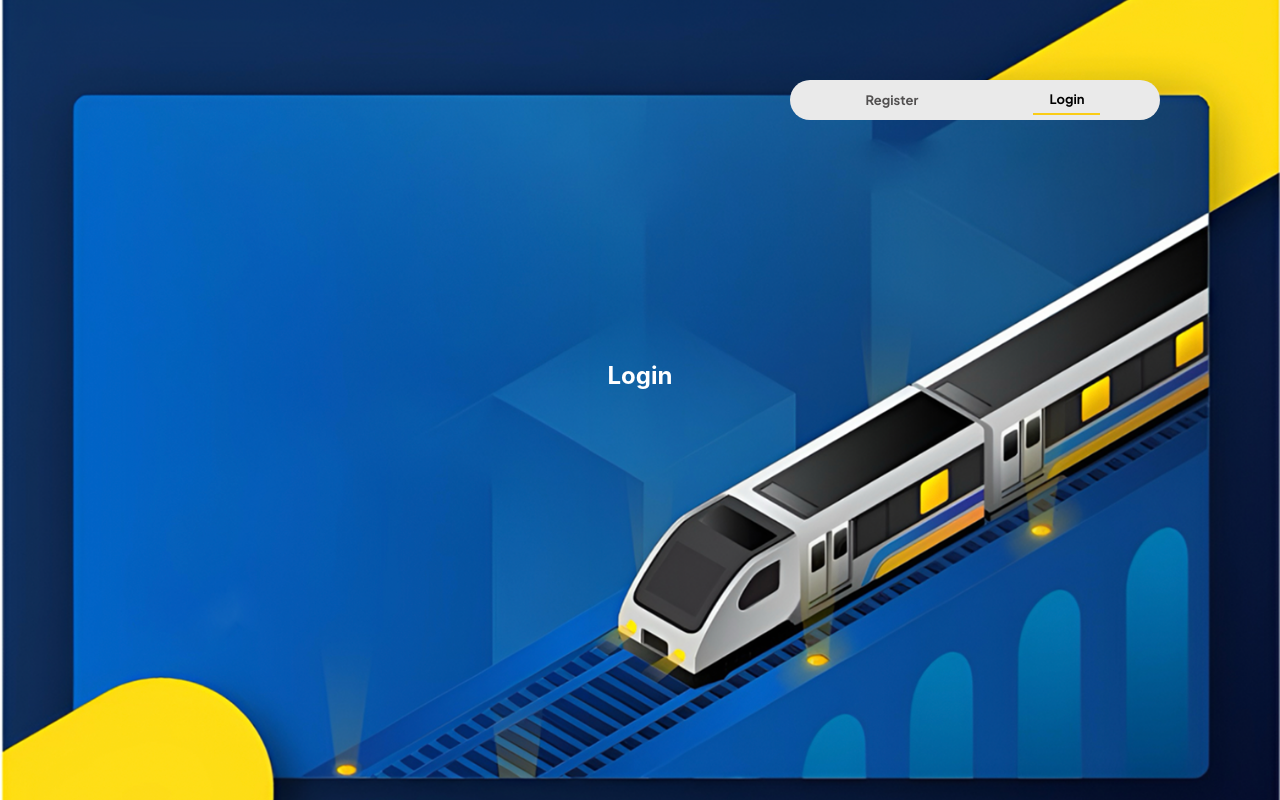
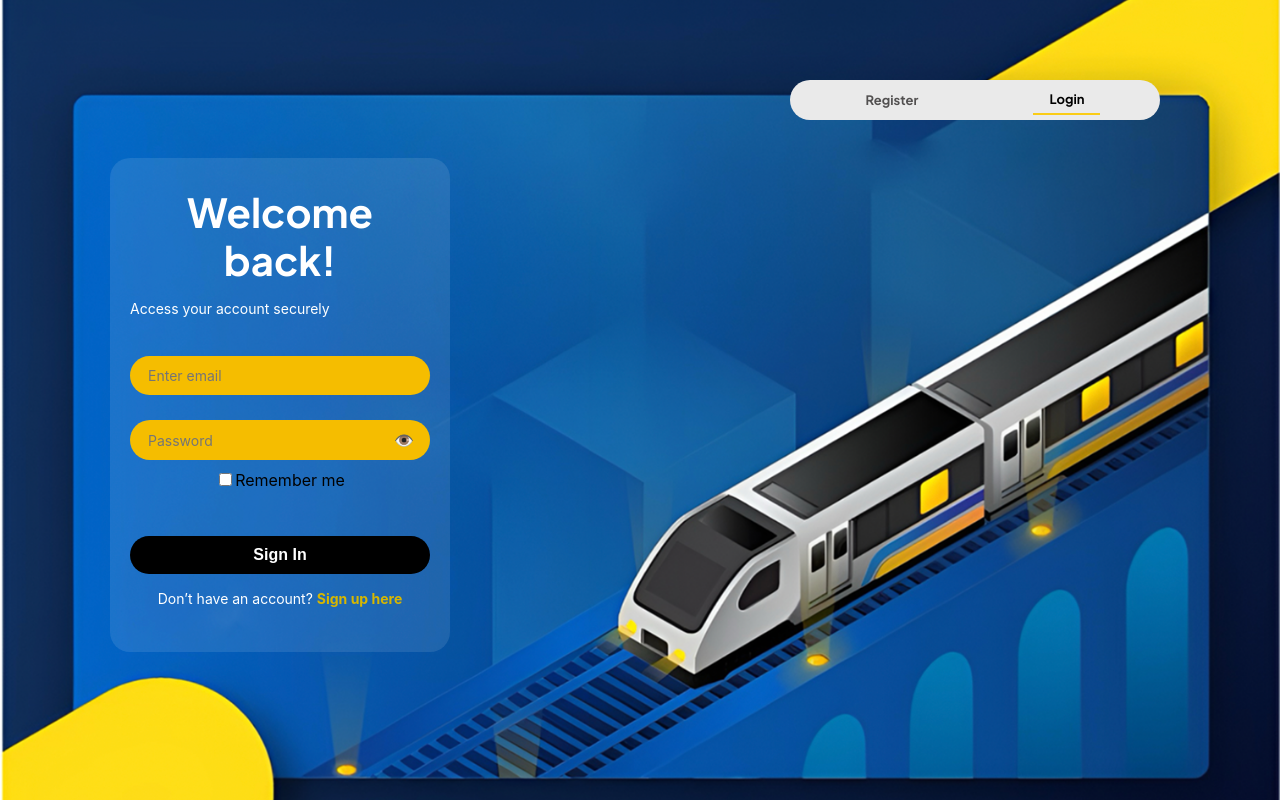
Before and after one commit to Facundo-Lanusse/electronica-digital, a React (Create React App) app in the folder frontend/: page / in a window 1280 px wide. Both pictures are taken after a click on the button "Login". Built offline with nearby package versions, Linux system fonts and the light colour scheme.

Commit message:
LandingPage.jsx con login

```diff
--- a/frontend/src/components/LandingPage.jsx
+++ b/frontend/src/components/LandingPage.jsx
@@ -1,5 +1,4 @@
-import React from 'react';
-import { useState } from 'react';
+import React, { useState } from 'react';
 import { useNavigate } from 'react-router-dom';
 import '../css/LandingPage.css';
 
@@ -9,11 +8,23 @@ const LandingPage = () => {
     const [email, setEmail] = useState('');
     const [password, setPassword] = useState('');
     const [confirmPassword, setConfirmPassword] = useState('');
+    const [type, setType] = useState("password");
+    const [rememberMe, setRememberMe] = useState(false);
+    const [activeTab, setActiveTab] = useState(null);
 
     const BACKEND_URL = process.env.REACT_APP_BACKEND_URL;
 
+    const tabs = [
+        { id: "tab1", label: "Register" },
+        { id: "tab2", label: "Login" }
+    ];
+
     const handleClick = () => {
         navigate('/home');
+    };
+
+    const handleToggle = () => {
+        setType(prev => prev === "password" ? "text" : "password");
     };
 
     const handleRegister = async (e) => {
@@ -24,12 +35,10 @@ const LandingPage = () => {
 
         if (!name || !email || !password || !confirmPassword) {
             return alert("Todos los campos son obligatorios");
-
         }
 
         if (password !== confirmPassword) {
             return alert("Las contraseñas no coinciden");
-
         }
 
         try {
@@ -54,21 +63,42 @@ const LandingPage = () => {
         }
     };
 
-    const [activeTab, setActiveTab] = useState(null);
-    const tabs = [
-        { id: "tab1", label: "Register" },
-        { id: "tab2", label: "Login" }
-    ];
+    const handleLogin = async (e) => {
+        e.preventDefault();
+        try {
+            const response = await fetch(`${BACKEND_URL}/api/login`, {
+                method: 'POST',
+                headers: { 'Content-Type': 'application/json' },
+                body: JSON.stringify({ email, password })
+            });
 
+            const data = await response.json();
 
+            if (response.ok) {
+                if (rememberMe) {
+                    localStorage.setItem('rememberedEmail', email);
+                }
+                alert('Login exitoso');
+                navigate('/home');
+            } else {
+                alert(data.error || 'Error al iniciar sesión');
+            }
+        } catch (error) {
+            console.error('Error en login:', error);
+            alert('Fallo de conexión con el servidor');
+        }
+    };
 
     return (
         <div className="landing-container">
-            {activeTab === null && (<div className="box-Welcome">
+            {activeTab === null && (
+                <div className="box-Welcome">
                     <h1>Welcome</h1>
                     <p>Reserva tu lugar</p>
                     <button onClick={handleClick}>Get Started</button>
-            </div>)} {/*//null tab , mi inicio*/}
+                </div>
+            )}
+
             <div className="tab-section">
                 <div className="NavigateOption">
                     {tabs.map((tab) => (
@@ -88,6 +118,7 @@ const LandingPage = () => {
                     ))}
                 </div>
             </div>
+
             {activeTab === "tab1" && (
                 <div className="form-wrapper">
                     <div className="register-container">
@@ -102,7 +133,7 @@ const LandingPage = () => {
                                     type="text"
                                     placeholder="Username"
                                     value={name}
-                                    onChange={(e) =>   setName(e.target.value)}
+                                    onChange={(e) => setName(e.target.value)}
                                 />
                             </div>
                             <div className="input-group">
@@ -111,7 +142,7 @@ const LandingPage = () => {
                                     type="email"
                                     placeholder="Email Address"
                                     value={email}
-                                    onChange={(e) =>   setEmail(e.target.value)}
+                                    onChange={(e) => setEmail(e.target.value)}
                                 />
                             </div>
                             <div className="input-group">
@@ -120,7 +151,7 @@ const LandingPage = () => {
                                     type="password"
                                     placeholder="Password"
                                     value={password}
-                                    onChange={(e) =>   setPassword(e.target.value)}
+                                    onChange={(e) => setPassword(e.target.value)}
                                 />
                             </div>
                             <div className="input-group">
@@ -129,7 +160,7 @@ const LandingPage = () => {
                                     type="password"
                                     placeholder="Confirm Password"
                                     value={confirmPassword}
-                                    onChange={(e) =>   setConfirmPassword(e.target.value)}
+                                    onChange={(e) => setConfirmPassword(e.target.value)}
                                 />
                             </div>
                             <div className="signInWrapper">
@@ -157,15 +188,62 @@ const LandingPage = () => {
                             </div>
                         </div>
                     </div>
-                    </div> )}
-                {activeTab === "tab2" && (
-                    <div className="box-navigation">
-                        <h2>Login</h2>
                 </div>
             )}
 
-
-
+            {activeTab === "tab2" && (
+                <div className="form-wrapper">
+                    <div className="register-container">
+                        <h1 className="register-title">Welcome back!</h1>
+                        <p className="register-subtitle">
+                            Access your account securely
+                        </p>
+                        <form className="register-form" onSubmit={handleLogin}>
+                            <div className="input-group">
+                                <input
+                                    type="email"
+                                    placeholder="Enter email"
+                                    value={email}
+                                    onChange={(e) => setEmail(e.target.value)}
+                                    required
+                                />
+                            </div>
+                            <div className="input-group">
+                                <input
+                                    type={type}
+                                    placeholder="Password"
+                                    value={password}
+                                    onChange={(e) => setPassword(e.target.value)}
+                                    required
+                                />
+                                <span className="toggle-password-icon" onClick={handleToggle}>
+                                    {type === 'password' ? '👁️' : '🙈'}
+                                </span>
+                            </div>
+                            <div className="remember-me">
+                                <input
+                                    type="checkbox"
+                                    id="rememberMe"
+                                    checked={rememberMe}
+                                    onChange={(e) => setRememberMe(e.target.checked)}
+                                />
+                                <label htmlFor="rememberMe">Remember me</label>
+                            </div>
+                            <div className="signInWrapper">
+                                <button type="submit" className="signIn">Sign In</button>
+                            </div>
+                        </form>
+                        <div className="footer-div">
+                            <div className="register-footer">
+                                Don’t have an account?{' '}
+                                <span className="link" onClick={() => setActiveTab("tab1")}>
+                                    Sign up here
+                                </span>
+                            </div>
+                        </div>
+                    </div>
+                </div>
+            )}
         </div>
     );
 };
```
Lines whose indentation alone changed are shown as unchanged.
